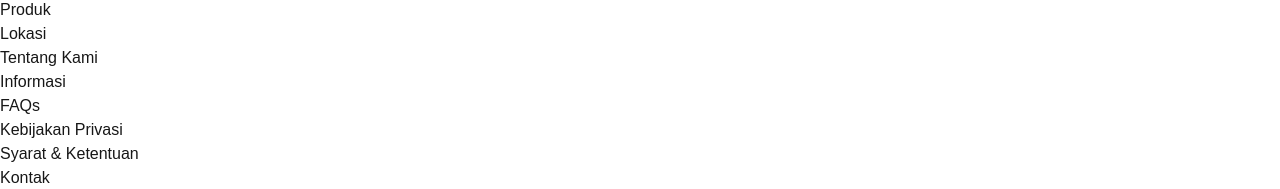
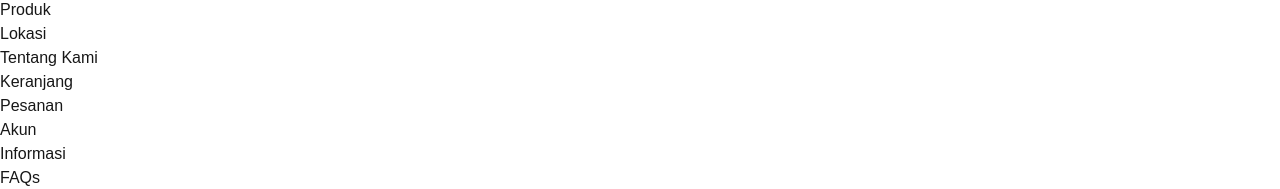
Before and after one commit to stievennathanael/mr-oey-bakery, a Next.js app: page /home in a window 1280 px wide. Shown: the part 1089-1278 px from the top of the page. Built offline with nearby package versions, Linux system fonts and the light colour scheme.

Commit message:
Update website

```diff
--- a/src/app/home/page.tsx
+++ b/src/app/home/page.tsx
@@ -341,6 +341,21 @@ export default function HomeScreen() {
                   Tentang Kami
                 </a>
               </li>
+              <li>
+                <a href="/cart" className="hover:text-orange-400 transition-all">
+                  Keranjang
+                </a>
+              </li>
+              <li>
+                <a href="/order" className="hover:text-orange-400 transition-all">
+                  Pesanan
+                </a>
+              </li>
+              <li>
+                <a href="/account" className="hover:text-orange-400 transition-all">
+                  Akun
+                </a>
+              </li>
             </ul>
           </div>
 
```
Also changed, not shown: src/app/about/page.tsx (+18 -0 lines).
